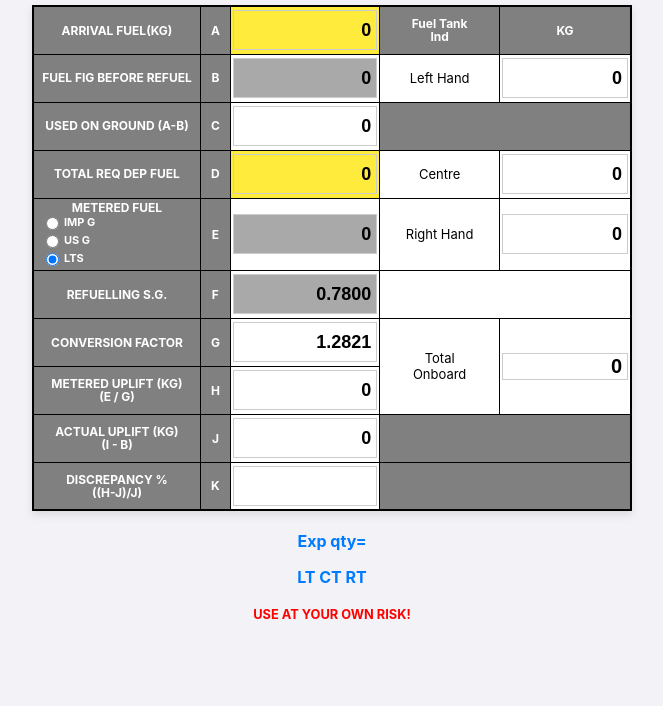
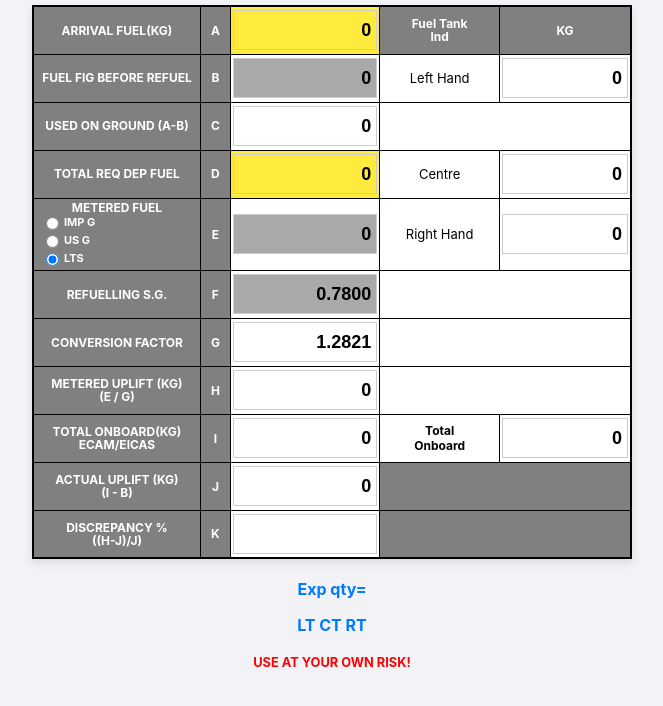
Before and after one commit to jcallano/TechLogFuelCalculator, a plain HTML site: page index.html in a window 1280 px wide. Shown: the whole page, without its empty margins (308-971 px from the left). Drawn offline with Linux system fonts and the light colour scheme.

Commit message:
Update index.html

```diff
--- a/index.html
+++ b/index.html
@@ -34,7 +34,7 @@
             font-size: 13px;
             margin-bottom: 20px;
             box-shadow: 0 4px 8px rgba(0,0,0,0.1);
-            table-layout: fixed; /* Mantiene las columnas firmes */
+            table-layout: fixed;
         }
 
         th, td {
@@ -48,8 +48,15 @@
             font-weight: bold;
             color: white;
             font-size: 0.75rem;
-            white-space: normal; /* Permite saltos de línea */
+            white-space: normal;
             line-height: 1.1;
+        }
+
+        td.label-dark {
+            font-weight: bold;
+            color: black;
+            font-size: 0.75rem;
+            background-color: white;
         }
 
         /* Altura de filas */
@@ -60,9 +67,9 @@
             text-align: right;
             border: 1px solid #ccc;
             width: 100%;
-            height: 40px; /* Altura cómoda para el dedo */
+            height: 40px;
             box-sizing: border-box;
-            font-size: 18px; /* Grande para leer fácil */
+            font-size: 18px;
             font-weight: bold;
             border-radius: 0;
             -moz-appearance: textfield;
@@ -71,18 +78,16 @@
             display: block;
         }
 
-        /* Quitar flechas del input number */
         input::-webkit-outer-spin-button,
         input::-webkit-inner-spin-button {
             -webkit-appearance: none;
             margin: 0;
         }
 
-        /* Colores de fondo */
+        /* Colores */
         .bg-gray { background-color: gray; }
         .bg-white { background-color: white; color: black;}
 
-        /* Colores de Inputs */
         .input-gray { background-color: #A9A9A9; color: black; }
         .input-white { background-color: white; color: black; }
         .input-yellow { background-color: #ffeb3b; color: black; border: 1px solid #fbc02d; }
@@ -93,7 +98,6 @@
             z-index: 10;
         }
 
-        /* Footer */
         .footer-info {
             font-weight: bold;
             margin-top: 10px;
@@ -101,7 +105,6 @@
             font-size: 1rem;
         }
 
-        /* Radio Buttons */
         .radio-group {
             font-size: 11px;
             color: white;
@@ -154,7 +157,7 @@
                 <td class="bg-white">
                     <input type="number" id="usedgnd" class="input-white" value="0" readonly tabindex="-1">
                 </td>
-                <td class="bg-gray" colspan="2"></td>
+                <td class="bg-white" colspan="2"></td>
             </tr>
 
             <tr>
@@ -203,11 +206,7 @@
                 <td class="bg-white">
                     <input type="number" id="convfactor" class="input-white" value="1.2821" readonly tabindex="-1">
                 </td>
-                <td class="bg-white" rowspan="2">Total<br>Onboard</td>
-                <td class="bg-white" rowspan="2">
-                    <input type="number" id="total" class="input-white" value="0" readonly style="font-weight:bold; height:100%; font-size: 20px;">
-                    <input type="hidden" id="totall" value="0">
-                </td>
+                <td class="bg-white" colspan="2"></td>
             </tr>
 
             <tr>
@@ -215,6 +214,19 @@
                 <td class="bg-gray label-text">H</td>
                 <td class="bg-white">
                     <input type="number" id="metereduplift" class="input-white" value="0" readonly tabindex="-1">
+                </td>
+                <td class="bg-white" colspan="2"></td>
+            </tr>
+
+            <tr>
+                <td class="bg-gray label-text">TOTAL ONBOARD(KG) ECAM/EICAS</td>
+                <td class="bg-gray label-text">I</td>
+                <td class="bg-white">
+                    <input type="number" id="totall" class="input-white" value="0" readonly tabindex="-1">
+                </td>
+                <td class="bg-white label-dark">Total<br>Onboard</td>
+                <td class="bg-white">
+                    <input type="number" id="total" class="input-white" value="0" readonly tabindex="-1">
                 </td>
             </tr>
 
@@ -246,14 +258,12 @@
 </form>
 
 <script type="text/javascript">
-    // --- LÓGICA ORIGINAL RESTAURADA ---
 
     function conversionfactor(){
         let unidades = document.getElementsByName('fuelunits');
         let convfactor = document.getElementById('convfactor');
         let sg = document.getElementById('sg');
 
-        // Verificación básica para evitar división por cero
         let sgValue = Number(sg.value);
         if(sgValue === 0) sgValue = 0.78;
 
@@ -306,13 +316,16 @@
         let fuelleft = document.getElementById('fuelleft');
         let fuelcenter = document.getElementById('fuelcenter');
         let fuelright = document.getElementById('fuelright');
+
+        // Recuperamos los dos campos de Total (I y el de la derecha)
         let total = document.getElementById('total');
-        let totall = document.getElementById('totall');
+        let totall = document.getElementById('totall'); // Casilla I
 
         let sum = Number(fuelleft.value) + Number(fuelcenter.value) + Number(fuelright.value);
 
+        // Actualizamos ambos
         total.value = sum;
-        totall.value = sum; // Importante: actualiza el campo oculto
+        totall.value = sum;
 
         meteredupliftf();
     }
@@ -321,29 +334,28 @@
         let metereduplift = document.getElementById('metereduplift');
         let meteredfuel = document.getElementById('meteredfuel');
         let convfactor = document.getElementById('convfactor');
-        let totall = document.getElementById('totall');
+        let totall = document.getElementById('totall'); // Usamos la casilla I para el cálculo
         let fuelbefore = document.getElementById('fuelbefore');
         let actual = document.getElementById('actual');
         let discrepancy = document.getElementById('discrepancy');
 
         let meteredValue = Number(meteredfuel.value);
         let convValue = Number(convfactor.value);
-        if(convValue === 0) convValue = 1; // Protección
+        if(convValue === 0) convValue = 1;
 
-        // Cálculo Metered Uplift
+        // Cálculo Metered Uplift (H)
         let upliftCalc = (meteredValue / convValue);
         metereduplift.value = upliftCalc.toFixed(0);
 
-        // Cálculo Actual Uplift
+        // Cálculo Actual Uplift (J) = I - B
         let actualCalc = (Number(totall.value) - Number(fuelbefore.value));
         actual.value = actualCalc.toFixed(0);
 
-        // Cálculo Discrepancy
+        // Cálculo Discrepancy (K)
         if(actualCalc !== 0){
             let discCalc = (((upliftCalc - actualCalc) / actualCalc) * 100);
             discrepancy.value = discCalc.toFixed(2);
 
-            // Cambio de color si excede 3%
             if(Math.abs(discCalc) > 3) {
                 discrepancy.style.backgroundColor = "#ffcccc";
                 discrepancy.style.color = "red";
```
